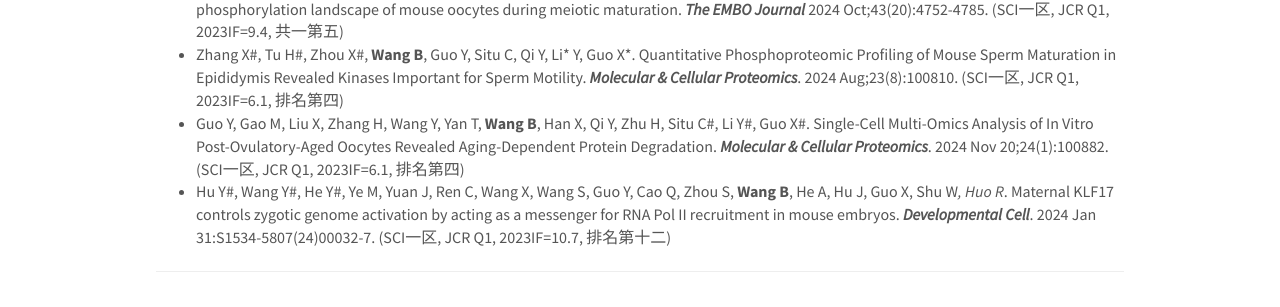
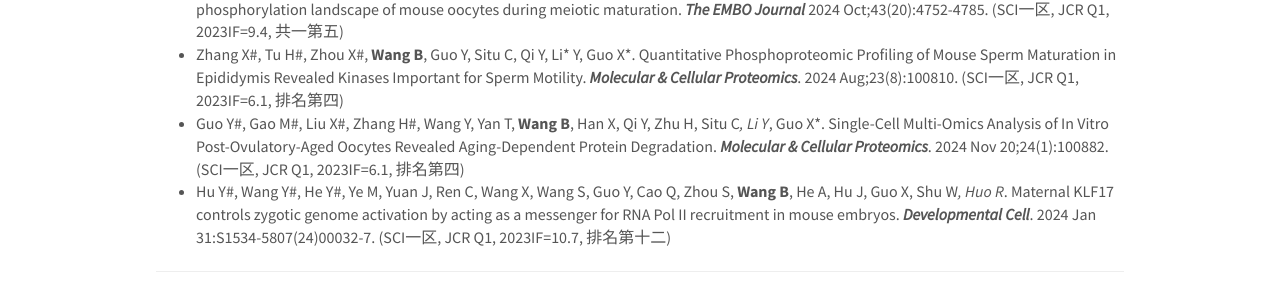
Before and after one commit to wangbing587/wangbing587.github.io, a Jekyll site: the page built from _pages/publications.md, in a window 1280 px wide and 900 px high, scrolled down 585 px. Shown: the part 147-454 px from the top of the window. Built offline with Jekyll 4.4.1, drawn with Linux system fonts in a browser that asks for light colours.

```diff
--- a/_pages/publications.md
+++ b/_pages/publications.md
@@ -27,7 +27,7 @@ permalink: /publications/
 - **Wang B**#, Zhang X, Han X, Hao B, Li Y*, Guo X*. TransGCN: a semi-supervised graph convolution network-based framework to infer protein translocations in spatio-temporal proteomics. ___Briefings in Bioinformatics___. 2024 Jan 22;25(2):bbae055. (SCI一区, JCR Q1, 2023IF=6.8, 排名第一)
 - Sun H#, Han L#, Guo Y#, An H#, **Wang B**#, Zhang X, Li J, Jiang Y, Wang Y, Sun G, Zhu S, Tang S, Ge J, Chen M, Guo X*, Wang Q*. The global phosphorylation landscape of mouse oocytes during meiotic maturation. ___The EMBO Journal___ 2024 Oct;43(20):4752-4785. (SCI一区, JCR Q1, 2023IF=9.4, 共一第五)
 - Zhang X#, Tu H#, Zhou X#, **Wang B**, Guo Y, Situ C, Qi Y, Li* Y, Guo X*. Quantitative Phosphoproteomic Profiling of Mouse Sperm Maturation in Epididymis Revealed Kinases Important for Sperm Motility. ___Molecular & Cellular Proteomics___. 2024 Aug;23(8):100810. (SCI一区, JCR Q1, 2023IF=6.1, 排名第四)
-- Guo Y, Gao M, Liu X, Zhang H, Wang Y, Yan T, **Wang B**, Han X, Qi Y, Zhu H, Situ C#, Li Y#, Guo X#. Single-Cell Multi-Omics Analysis of In Vitro Post-Ovulatory-Aged Oocytes Revealed Aging-Dependent Protein Degradation. ___Molecular & Cellular Proteomics___. 2024 Nov 20;24(1):100882. (SCI一区, JCR Q1, 2023IF=6.1, 排名第四)
+- Guo Y#, Gao M#, Liu X#, Zhang H#, Wang Y, Yan T, **Wang B**, Han X, Qi Y, Zhu H, Situ C*, Li Y*, Guo X*. Single-Cell Multi-Omics Analysis of In Vitro Post-Ovulatory-Aged Oocytes Revealed Aging-Dependent Protein Degradation. ___Molecular & Cellular Proteomics___. 2024 Nov 20;24(1):100882. (SCI一区, JCR Q1, 2023IF=6.1, 排名第四)
 - Hu Y#, Wang Y#, He Y#, Ye M, Yuan J, Ren C, Wang X, Wang S, Guo Y, Cao Q, Zhou S, **Wang B**, He A, Hu J, Guo X, Shu W*, Huo R*. Maternal KLF17 controls zygotic genome activation by acting as a messenger for RNA Pol II recruitment in mouse embryos. ___Developmental Cell___. 2024 Jan 31:S1534-5807(24)00032-7. (SCI一区, JCR Q1, 2023IF=10.7, 排名第十二)
 <hr />
 
```
